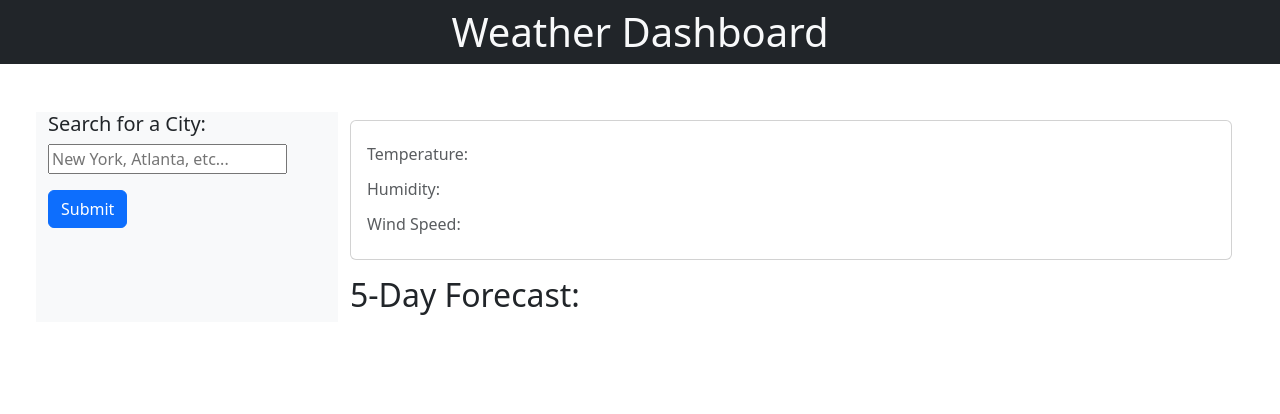
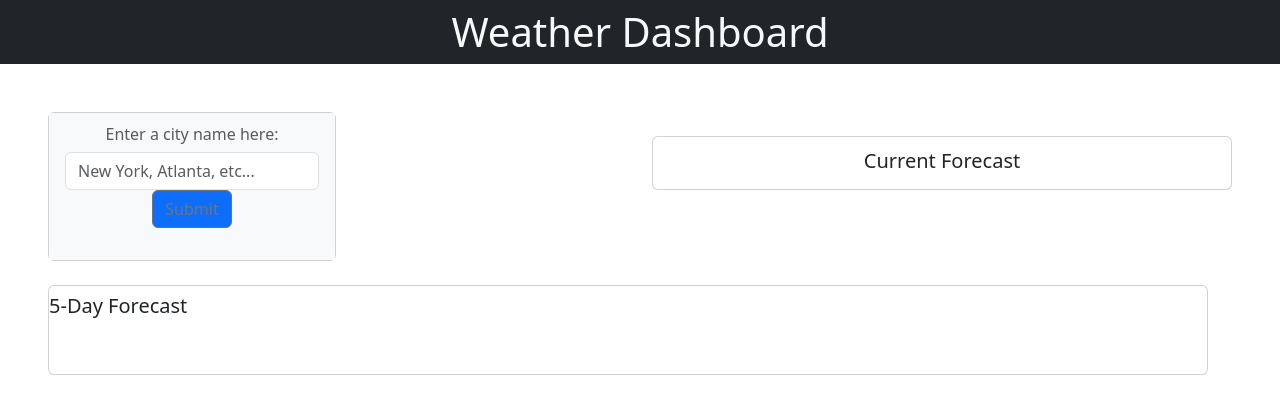
Before and after one commit to nicholascatalano/weather-dashboard, a plain HTML site: page index.html in a window 1280 px wide. Drawn offline with nearby package versions, Linux system fonts and the light colour scheme.

Commit message:
adjusted html layout again

```diff
--- a/assets/script.js
+++ b/assets/script.js
@@ -9,10 +9,10 @@ console.log(apiKey);
 // function to handle search using city in form
 var searchSubmitHandler = function (event) {
   event.preventDefault();
-  var cityName = $("#cityName").val().trim();
+  var cityName = $(".cityName").val().trim();
   if (cityName) {
     displayWeather(cityName);
-    $("#cityName").val("");
+    $(".cityName").val("");
   } else {
     alert("Please enter a city name!");
   }
@@ -20,7 +20,8 @@ var searchSubmitHandler = function (event) {
 
 // function to display weather, both current and forecast
 function displayWeather() {
-  var cityName = $("#cityName").val();
+  // api urls for current day and forecast
+  var cityName = $(".cityName").val();
   var apiUrlCurrent =
     "https://api.openweathermap.org/data/2.5/weather?q=" +
     cityName +
@@ -34,14 +35,26 @@ function displayWeather() {
     apiKey +
     "&units=imperial";
 
+  // ajax get method to pull data from api
   $.ajax({
     url: apiUrlCurrent,
     method: "GET",
   }).then(function (response) {
     var currentCity = $("#searchedCityName");
     currentCity.append(response.name);
+    console.log(response);
 
+    // saving name to local storage to grab later
     var local = localStorage.setItem(keyCount, response.name);
+    keyCount = keyCount + 1;
+
+    // var to track the current date using the dt object in the response and appending it to city name
+    var timeUTC = new Date(response.dt * 1000);
+    currentCity.append(" " + "(" + timeUTC.toLocaleDateString("en-US") + ")");
+    currentCity.append(
+      `<img src="https://openweathermap.org/img/wn/${response.weather[0].icon}@2x.png">`
+    );
+
   });
 }
 
@@ -74,6 +87,6 @@ function displayWeather() {
 // USER INTERACTION
 
 // user submits form
-$("#search-form").submit(searchSubmitHandler);
+$(".search-form").submit(searchSubmitHandler);
 
 // INITIALIZATION
--- a/index.html
+++ b/index.html
@@ -19,58 +19,50 @@
       <h1 class="p-2 text-light text-center h1">Weather Dashboard</h1>
     </header>
     <main class="m-4 p-4">
-      <div class="col-12">
+      <div class="row">
+        <!-- column 1 with form submitter -->
+        <div class="col">
+            <div class="card-body text-center">
+                <div class="card" style="width: 18rem;">
+                    <div class="card-body bg-light">
+                        <h6 class="card-subtitle mb-2 text-muted">Enter a city name here:</h6>
+                        <form class="search-form mb-3">
+                            <input type="text" class="form-control cityName" placeholder="New York, Atlanta, etc...">
+                            <div class="input-group-append">
+                                <button class="btn btn-outline-secondary bg-primary searchButton" type="button"
+                                  >Submit</button>
+                            </div>
+                          </form>
+
+                        <ul class="list-group">
+
+                        </ul>
+                    </div>
+                </div>
+            </div>
+        </div>
+       <!-- column 2 with current and five day forecast -->
+        <div class="col mt-4 mr-5">
+            <div class="card currentCard pb-2 pt-1">
+                <h5 class="card-title mt-2 text-center">Current Forecast</h5>
+            </div>
+        </div>
         <div class="row">
-          <!-- first column for input form and search history -->
-          <div class="col-md-3 bg-light">
-            <h5>Search for a City:</h5>
-            <form class="form-inline" id="search-form">
-              <input
-                type="search"
-                class="mb-3 ds-input"
-                id="cityName"
-                placeholder="New York, Atlanta, etc..."
-              />
-              <button type="submit" class="btn btn-primary mb-3">Submit</button>
-            </form>
-            <!-- search history-->
-            <ul class="listCities" id="search-history"></ul>
-          </div>
-          <!-- second column for current weather info and 5 day forecast -->
-          <div class="col-md-9">
-            <div class="card mt-2">
-              <div class="card-body">
-                <div class="d-flex flex-row">
-                  <!-- dynamic searched city name -->
-                  <h2
-                    class="card-header-text align-self-center"
-                    id="searchedCityName"
-                  ></h2>
+            <div class="col mt-4">
+                <div class="card pb-5 fiveDayCard pl-5">
+
+                    <h5 class="card-title mt-2 mr-5">5-Day Forecast </h5>
+                    <div class="row">
+                        <div class="col fiveDayOne">
+                        </div>
+
+                    </div>
+
                 </div>
-                <h6 class="card-body-text text-muted" id="current-temp">
-                  Temperature:
-                </h6>
-                <h6
-                  class="card-body-text mt-3 text-muted"
-                  id="current-humidity"
-                >
-                  Humidity:
-                </h6>
-                <h6 class="card-body-text mt-3 text-muted" id="current-wind">
-                  Wind Speed:
-                </h6>
-              </div>
             </div>
-            <!-- 5 day forecast -->
-            <div>
-              <h2 class="card-header-text mt-3">5-Day Forecast:</h2>
-              <div class="row justify-content-between" id="five-day-forecast">
-                <!-- filled by displayCurrentWeather() -->
-              </div>
-            </div>
-          </div>
         </div>
       </div>
+    </div>
     </main>
     <script
       src="https://cdnjs.cloudflare.com/ajax/libs/dayjs/1.11.10/dayjs.min.js"
```
